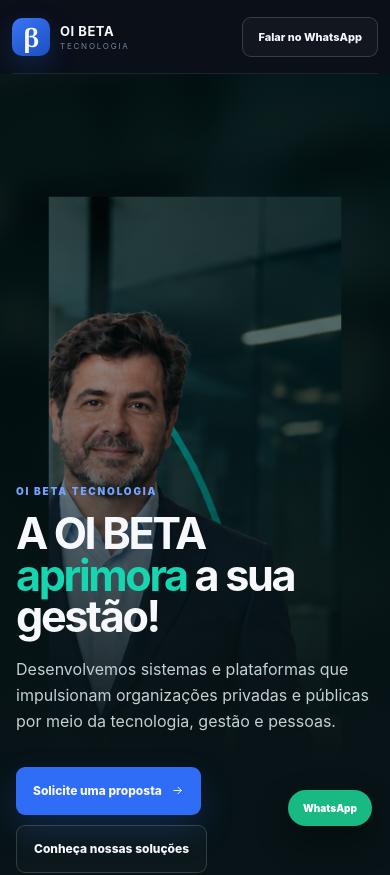
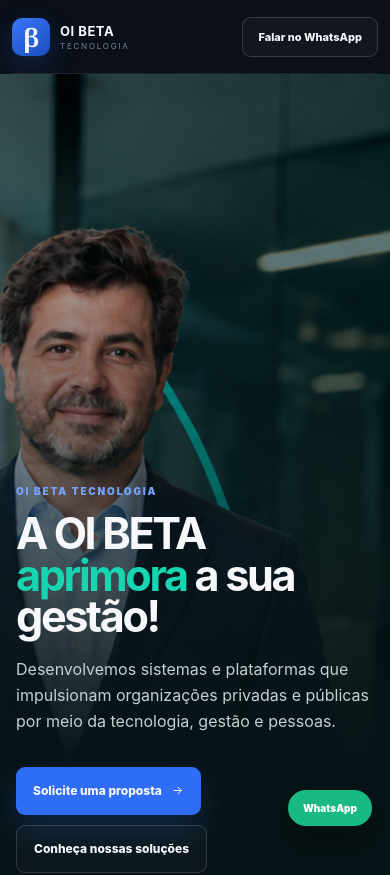
Before and after one commit to oibetatecnologia/oibeta, a Next.js app in the folder oibeta-site/: page / in a window 390 px wide. Shown: the top 875 px of the page. Built offline with nearby package versions, Linux system fonts and the light colour scheme; no server answers.

Commit message:
fix: restaura banner em tela cheia em todas as responsividades

```diff
--- a/oibeta-site/app/globals.css
+++ b/oibeta-site/app/globals.css
@@ -189,17 +189,6 @@
   background: #071b1c;
 }
 
-.hero-banner::before {
-  content: "";
-  position: absolute;
-  inset: -24px;
-  z-index: 0;
-  pointer-events: none;
-  background: url("/hero-oibeta-clean.png") center center / cover no-repeat;
-  filter: blur(18px) brightness(.58);
-  transform: scale(1.04);
-}
-
 .hero-banner::after {
   content: "";
   position: absolute;
@@ -211,11 +200,10 @@
 }
 
 .hero-banner-image {
-  z-index: 1;
+  width: 100% !important;
+  height: 100% !important;
   object-fit: cover;
   object-position: 50% center;
-  transform: scale(.75);
-  transform-origin: center center;
 }
 
 .hero-desktop-layer {
```
